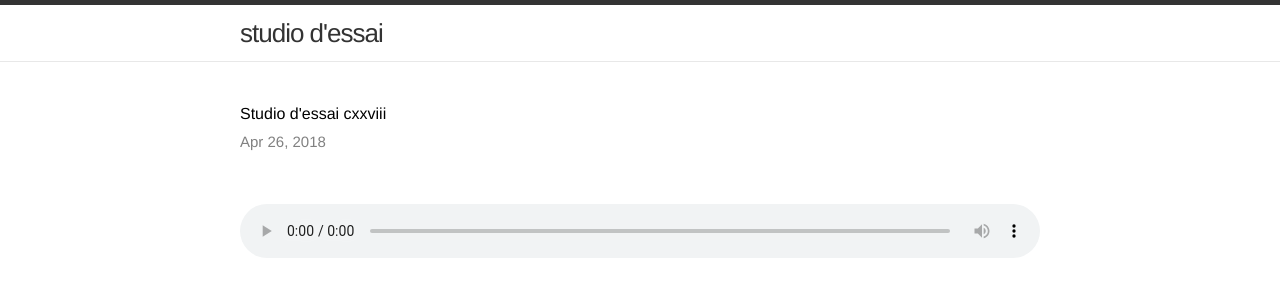
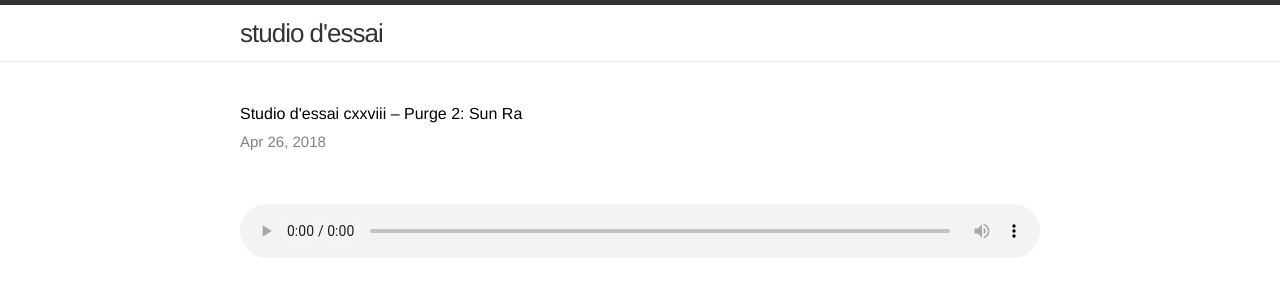
Before and after one commit to studio-dessai/studio-dessai.github.io, a Jekyll site: the page built from _posts/2018-04-26-sdecxxviii.md, in a window 1280 px wide. Shown: the top 297 px of the page. Built offline with Jekyll 4.4.1, drawn with Linux system fonts in a browser that asks for light colours.

Commit message:
missing title

```diff
--- a/_posts/2018-04-26-sdecxxviii.md
+++ b/_posts/2018-04-26-sdecxxviii.md
@@ -1,6 +1,6 @@
 ---
 layout: post
-title: "Studio d'essai cxxviii"
+title: "Studio d'essai cxxviii – Purge 2: Sun Ra"
 ---
 
 I'm giving [Sun Ra](https://musicbrainz.org/artist/c27cac8e-4c4a-48c0-a4ba-41399b9c176d) the boot, because it's way too wacky for a random Sunday morning shuffle of my music library. So here is most of _The Heliocentric Worlds of Sun Ra_, volumes 1 and 2, an infinitely tiny sample of Sun Ra's outrageously prolific output.
```
